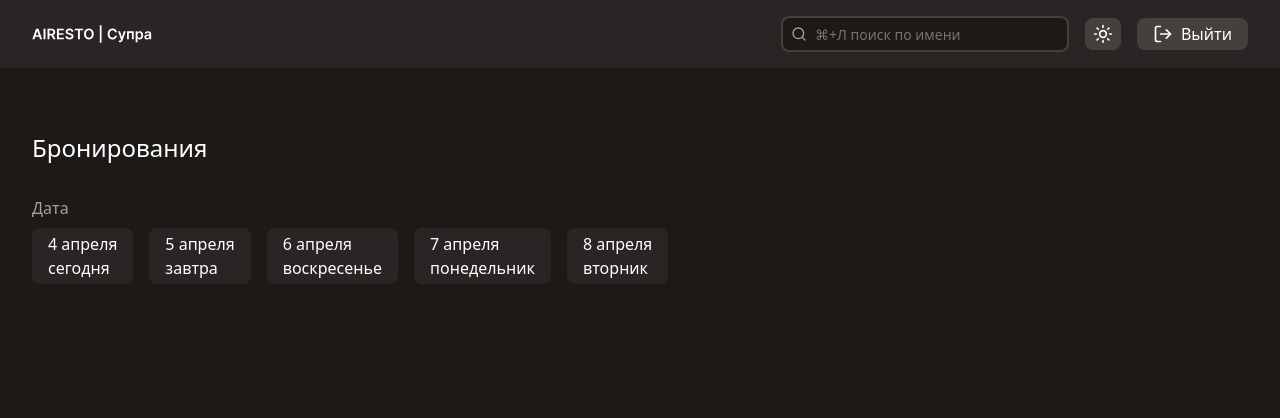
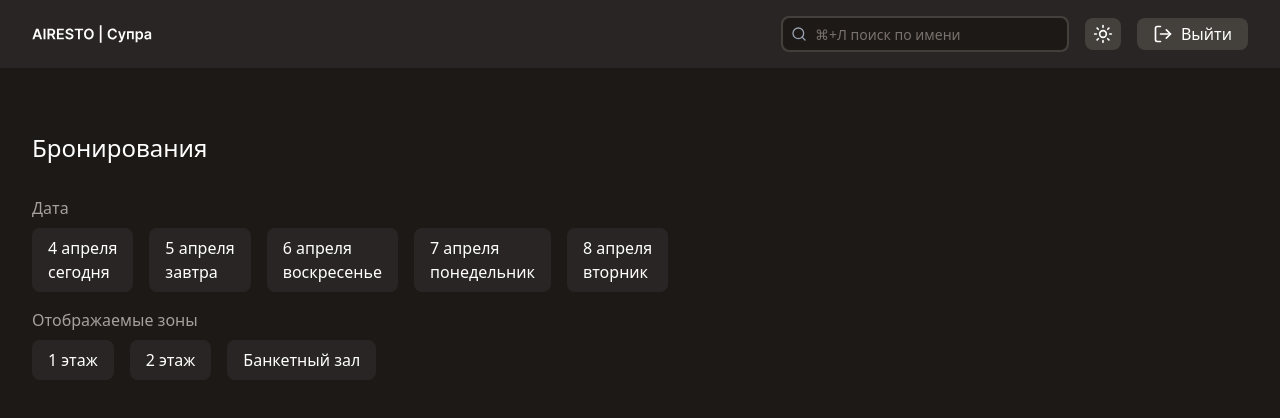
Before and after one commit to egoloprum/airesto-test-task, a Next.js app: page / in a window 1280 px wide. Shown: the top 418 px of the page. Built offline with nearby package versions, Linux system fonts and the light colour scheme.

Commit message:
ui: add zone segment control

```diff
--- a/src/app/page.tsx
+++ b/src/app/page.tsx
@@ -1,10 +1,14 @@
-import { DateSegmentControl } from '@/features/segmentControls'
+import {
+  DateSegmentControl,
+  ZoneSegmentControl
+} from '@/features/segmentControls'
 
 export default function Home() {
   return (
     <main className="px-8 py-16">
       <h1 className="text-white text-2xl">Бронирования</h1>
       <DateSegmentControl />
+      <ZoneSegmentControl />
     </main>
   )
 }
--- a/src/features/segmentControls/index.ts
+++ b/src/features/segmentControls/index.ts
@@ -1 +1,2 @@
 export * from './ui/dateSegmentControl'
+export * from './ui/zoneSegmentControl'
--- a/src/features/segmentControls/ui/dateSegmentControl.tsx
+++ b/src/features/segmentControls/ui/dateSegmentControl.tsx
@@ -7,23 +7,23 @@ export const DateSegmentControl = ({}) => {
     <div className="mt-8 flex flex-col gap-2">
       <p className="text-stone-400">Дата</p>
       <div className="flex gap-4">
-        <motion.button className="text-white px-4 py-1 rounded-md bg-stone-800 hover:bg-stone-900 active:bg-stone-950 flex flex-col items-start cursor-pointer">
+        <motion.button className="text-white px-4 py-2 rounded-md bg-stone-800 hover:bg-stone-900 active:bg-stone-950 flex flex-col items-start cursor-pointer">
           <span className="font-medium">4 апреля</span>
           <span>сегодня</span>
         </motion.button>
-        <motion.button className="text-white px-4 py-1 rounded-md bg-stone-800 hover:bg-stone-900 active:bg-stone-950 flex flex-col items-start cursor-pointer">
+        <motion.button className="text-white px-4 py-2 rounded-md bg-stone-800 hover:bg-stone-900 active:bg-stone-950 flex flex-col items-start cursor-pointer">
           <span className="font-medium">5 апреля</span>
           <span>завтра</span>
         </motion.button>
-        <motion.button className="text-white px-4 py-1 rounded-md bg-stone-800 hover:bg-stone-900 active:bg-stone-950 flex flex-col items-start cursor-pointer">
+        <motion.button className="text-white px-4 py-2 rounded-md bg-stone-800 hover:bg-stone-900 active:bg-stone-950 flex flex-col items-start cursor-pointer">
           <span className="font-medium">6 апреля</span>
           <span>воскресенье</span>
         </motion.button>
-        <motion.button className="text-white px-4 py-1 rounded-md bg-stone-800 hover:bg-stone-900 active:bg-stone-950 flex flex-col items-start cursor-pointer">
+        <motion.button className="text-white px-4 py-2 rounded-md bg-stone-800 hover:bg-stone-900 active:bg-stone-950 flex flex-col items-start cursor-pointer">
           <span className="font-medium">7 апреля</span>
           <span>понедельник</span>
         </motion.button>
-        <motion.button className="text-white px-4 py-1 rounded-md bg-stone-800 hover:bg-stone-900 active:bg-stone-950 flex flex-col items-start cursor-pointer">
+        <motion.button className="text-white px-4 py-2 rounded-md bg-stone-800 hover:bg-stone-900 active:bg-stone-950 flex flex-col items-start cursor-pointer">
           <span className="font-medium">8 апреля</span>
           <span>вторник</span>
         </motion.button>
--- /dev/null
+++ b/src/features/segmentControls/ui/zoneSegmentControl.tsx
@@ -0,0 +1,22 @@
+'use client'
+
+import { motion } from 'framer-motion'
+
+export const ZoneSegmentControl = ({}) => {
+  return (
+    <div className="mt-4 flex flex-col gap-2">
+      <p className="text-stone-400">Отображаемые зоны</p>
+      <div className="flex gap-4">
+        <motion.button className="text-white px-4 py-2 rounded-md bg-stone-800 hover:bg-stone-900 active:bg-stone-950 cursor-pointer">
+          <span>1 этаж</span>
+        </motion.button>
+        <motion.button className="text-white px-4 py-2 rounded-md bg-stone-800 hover:bg-stone-900 active:bg-stone-950 cursor-pointer">
+          <span>2 этаж</span>
+        </motion.button>
+        <motion.button className="text-white px-4 py-2 rounded-md bg-stone-800 hover:bg-stone-900 active:bg-stone-950 cursor-pointer">
+          <span>Банкетный зал</span>
+        </motion.button>
+      </div>
+    </div>
+  )
+}
```
Also changed, not shown: next.config.ts (+13 -13 lines).
